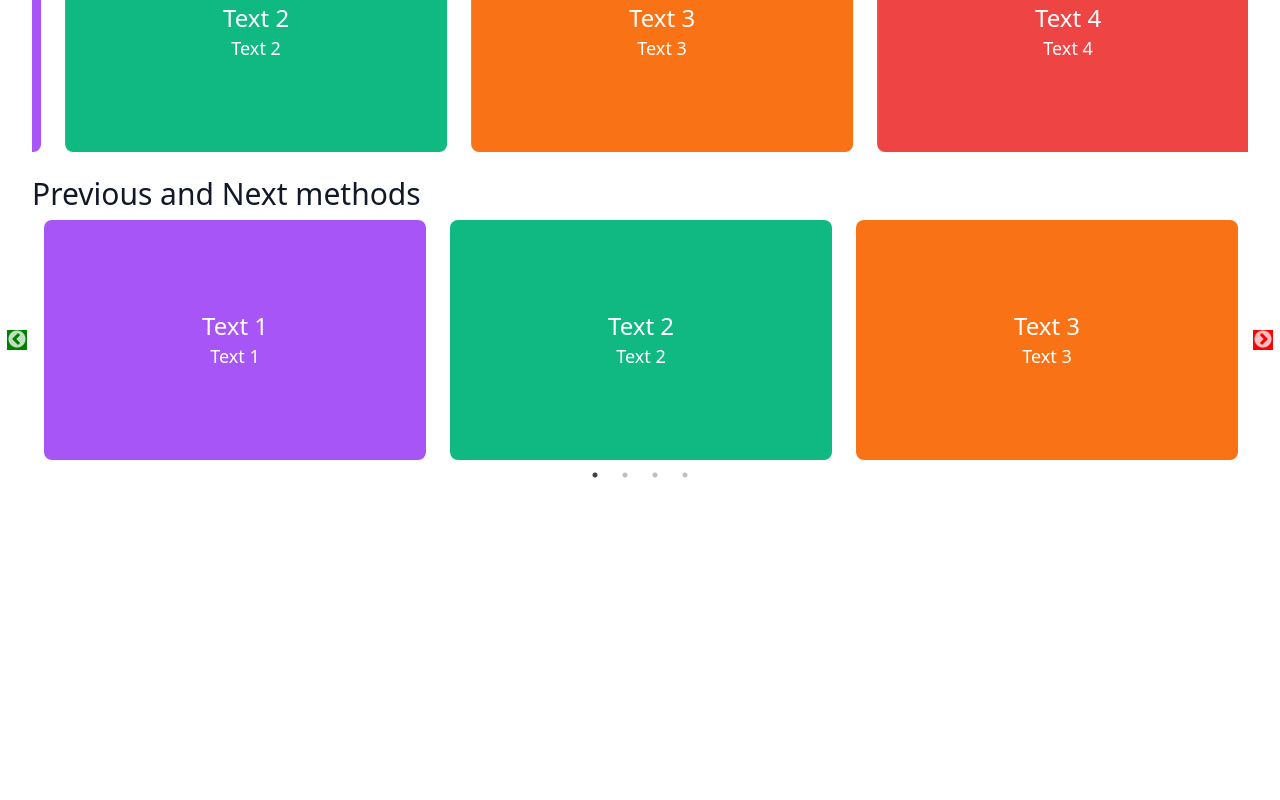
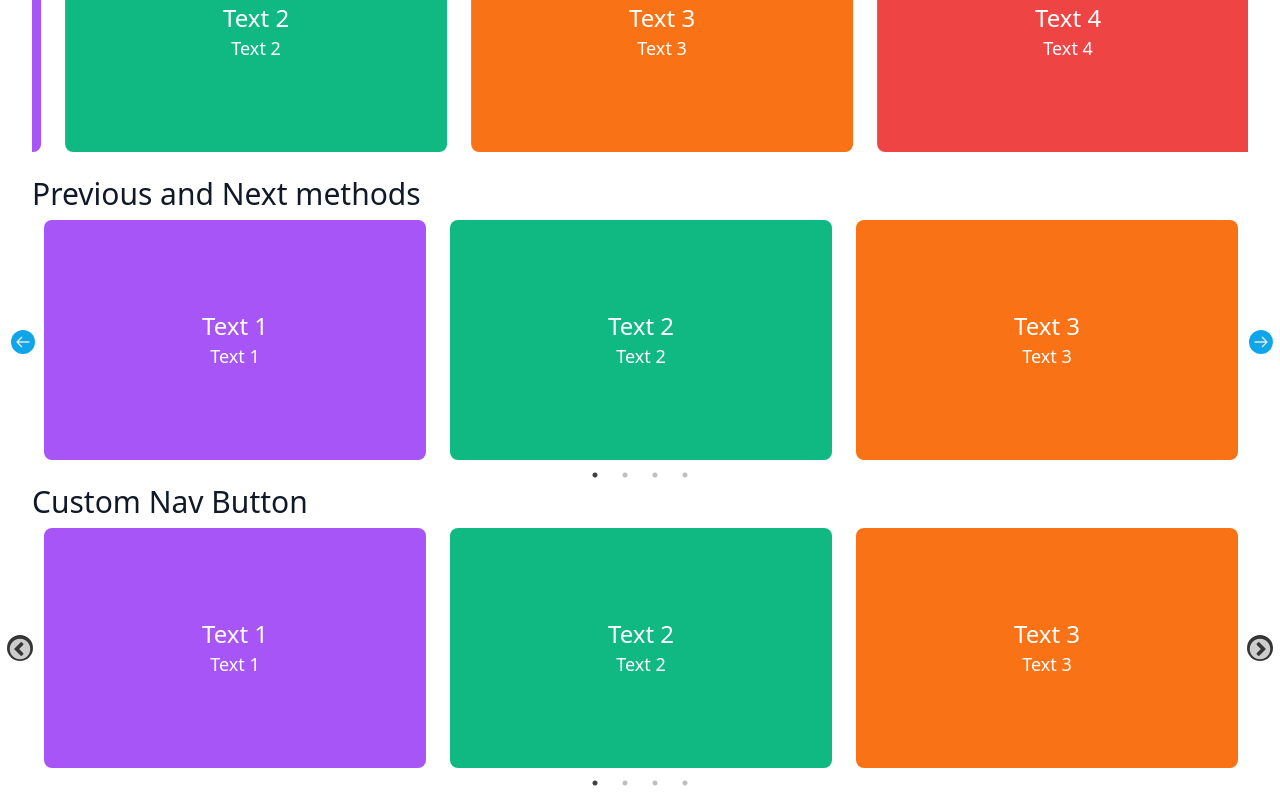
Before and after one commit to wahidari/next-tailwind-headlessui, a Next.js app: page /slider-react-slick in a window 1280 px wide. Shown: the part 1460-2260 px from the top of the page. Before the commit the page ends 1952 px from the top, so only its background shows below. Built offline with nearby package versions, Linux system fonts and the light colour scheme; no server answers.

Commit message:
update react slick custom nav

```diff
--- a/pages/slider-react-slick.js
+++ b/pages/slider-react-slick.js
@@ -1,4 +1,4 @@
-import { MoonIcon, SunIcon } from '@heroicons/react/outline';
+import { ArrowLeftIcon, ArrowRightIcon, MoonIcon, SunIcon } from '@heroicons/react/outline';
 import { useContext } from "react";
 import { GlobalContext } from "@utils/GlobalContext";
 import BackToTop from '@components/BackToTop';
@@ -14,9 +14,13 @@ function SampleNextArrow(props) {
   return (
     <div
       className={className}
-      style={{ ...style, display: "block", background: "red" }}
+      // style={{ ...style, display: "block"}}
       onClick={onClick}
-    />
+    >
+      <div className="rounded-full -ml-1 w-6 h-6 flex justify-center items-center cursor-pointer bg-sky-500 hover:bg-sky-600 text-gray-200 hover:text-gray-100 transition-all duration-200">
+        <ArrowRightIcon className="w-4 h-4" />
+      </div>
+    </div>
   );
 }
 
@@ -25,9 +29,13 @@ function SamplePrevArrow(props) {
   return (
     <div
       className={className}
-      style={{ ...style, display: "block", background: "green" }}
+      // style={{ ...style, display: "block"}}
       onClick={onClick}
-    />
+    >
+      <div className="rounded-full ml-1 w-6 h-6 flex justify-center items-center cursor-pointer bg-sky-500 hover:bg-sky-600 text-gray-200 hover:text-gray-100 transition-all duration-200">
+        <ArrowLeftIcon className="w-4 h-4" />
+      </div>
+    </div>
   );
 }
 
@@ -126,6 +134,13 @@ export default function SliderSlick() {
     slidesToScroll: 1,
     nextArrow: <SampleNextArrow />,
     prevArrow: <SamplePrevArrow />
+  };
+
+  const customNav = {
+    dots: true,
+    infinite: true,
+    slidesToShow: 3,
+    slidesToScroll: 1
   };
 
   return (
@@ -341,7 +356,45 @@ export default function SliderSlick() {
           <h1 className="sm:text-3xl text-2xl font-medium title-font mb-2 mt-6 text-gray-900 dark:text-white">
             Previous and Next methods
           </h1>
-          <Slider {...arrow}>
+          <Slider {...arrow} className="slick-custom-nav">
+            <div className="px-3">
+              <div className="bg-purple-500 h-60 text-center flex justify-center items-center rounded-lg">
+                <div>
+                  <h1 className="text-white font-medium text-2xl">Text 1</h1>
+                  <h2 className="text-white text-lg">Text 1</h2>
+                </div>
+              </div>
+            </div>
+            <div className="px-3">
+              <div className="bg-emerald-500 h-60 text-center flex justify-center items-center rounded-lg">
+                <div>
+                  <h1 className="text-white font-medium text-2xl">Text 2</h1>
+                  <h2 className="text-white text-lg">Text 2</h2>
+                </div>
+              </div>
+            </div>
+            <div className="px-3">
+              <div className="bg-orange-500 h-60 text-center flex justify-center items-center rounded-lg">
+                <div>
+                  <h1 className="text-white font-medium text-2xl">Text 3</h1>
+                  <h2 className="text-white text-lg">Text 3</h2>
+                </div>
+              </div>
+            </div>
+            <div className="px-3">
+              <div className="bg-red-500 h-60 text-center flex justify-center items-center rounded-lg">
+                <div>
+                  <h1 className="text-white font-medium text-2xl">Text 4</h1>
+                  <h2 className="text-white text-lg">Text 4</h2>
+                </div>
+              </div>
+            </div>
+          </Slider>
+
+          <h1 className="sm:text-3xl text-2xl font-medium title-font mb-2 mt-6 text-gray-900 dark:text-white">
+            Custom Nav Button
+          </h1>
+          <Slider {...customNav} className="react-slick-custom-nav">
             <div className="px-3">
               <div className="bg-purple-500 h-60 text-center flex justify-center items-center rounded-lg">
                 <div>
--- a/styles/globals.css
+++ b/styles/globals.css
@@ -74,3 +74,26 @@ html {
 /* .react-select__option{
 	background-color: var(--bg-react-select-option-hover) !important;
 } */
+
+/* REACT SLICK CUSTOM NAV */
+.slick-custom-nav .slick-prev:before, .slick-custom-nav .slick-next:before {
+    content: '' !important;
+}
+
+.react-slick-custom-nav .slick-next::before, .react-slick-custom-nav .slick-prev::before {
+	color: #fff;
+	font-size: 24px;
+	/* opacity: .75; */
+}
+
+.react-slick-custom-nav .slick-next, .react-slick-custom-nav .slick-prev {
+	width: 26px;
+	height: 26px;
+	background: #171717de;
+	padding-top: 3px;
+	border-radius: 50%;
+}
+.react-slick-custom-nav .slick-next:hover, .react-slick-custom-nav .slick-prev:hover {
+	transition-duration: all 0.4s;
+	background: #171717;
+}
```
